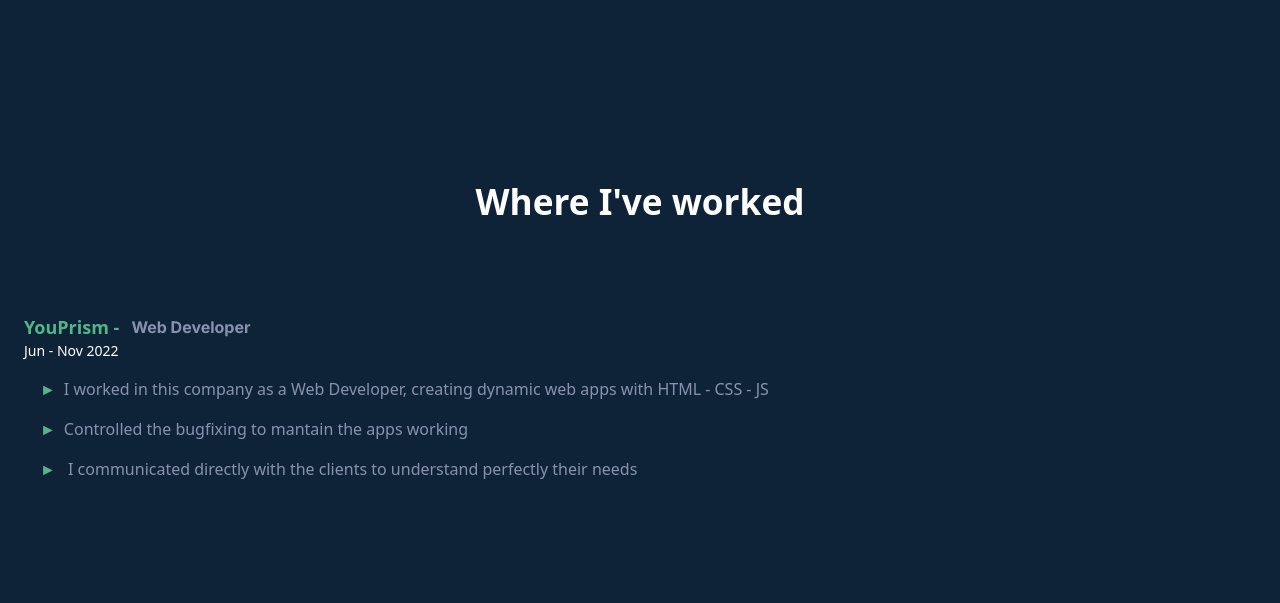
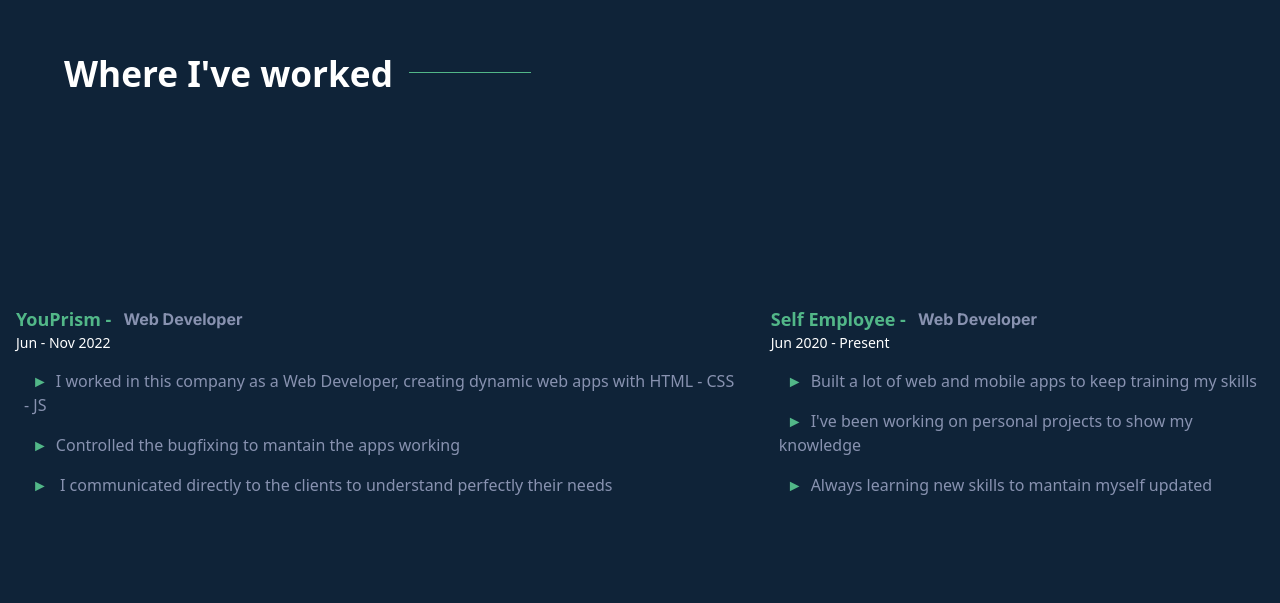
Before and after one commit to StefanoCutri/portfolio, a React (Create React App) app: page / in a window 1280 px wide. Shown: the part 2717-3320 px from the top of the page. Built offline with nearby package versions, Linux system fonts and the light colour scheme.

Commit message:
Starting contact forms

```diff
--- a/src/components/About.js
+++ b/src/components/About.js
@@ -16,7 +16,7 @@ export const About = () => {
               className="bg-[#52b788] h-1 ml-5"
               style={{
                 height: 0.5,
-                width: "40%",
+                width: "20%",
               }}
             ></div>
           </div>
--- a/src/components/Experience.js
+++ b/src/components/Experience.js
@@ -5,11 +5,18 @@ import { WorkCard } from "./WorkCard";
 export const Experience = () => {
   return (
     <div className="info-container mt-[10%]" id="experience">
-      <div className="pt-[20%]">
-        <div className="flex flex-row items-center justify-center mb-3">
+      <div className="pt-[20%] work">
+        <div className="flex flex-row items-center justify-start mb-3 pl-[5%] work-header">
           <h2 className="font-bold text-2xl">Where I've worked</h2>
+          <div
+              className="bg-[#52b788] h-1 ml-5"
+              style={{
+                height: 0.5,
+                width: "10%",
+              }}
+            ></div>
         </div>
-        <div className="mt-9 flex flex-col justify-around h-[80vh]">
+        <div className="mt-9 flex flex-col justify-evenly h-[80vh] works-container">
           {works.map((work) => (
             <WorkCard
               key={work.id}
--- a/src/components/Info.js
+++ b/src/components/Info.js
@@ -5,7 +5,7 @@ import "../styles/info.css";
 export const Info = () => {
   return (
     <div className="flex flex-1 flex-col info-container" id="#home">
-      <div className="flex flex-col justify-start items-start ml-[10%] mt-[25%] info">
+      <div className="flex flex-col justify-start items-start ml-[5%] mt-[25%] info">
         <h1>Hi, I'm</h1>
         <h1 className="text-white text-6xl py-3">Stefano Cutri.</h1>
         <h1 className="text-[#8892b0] text-6xl">A Frontend Developer.</h1>
--- a/src/components/Skills.js
+++ b/src/components/Skills.js
@@ -1,6 +1,6 @@
 import React from "react";
 import { ProjectCard } from "./ProjectCard";
-import projects from '../data/projects.json';
+import projects from "../data/projects.json";
 
 import "../styles/skills.css";
 
@@ -16,7 +16,7 @@ export const Skills = () => {
           <br />
         </p>
       </div>
-        <ul className="flex flex-row justify-evenly mt-3 ml-6 technologies">
+      <ul className="flex flex-row justify-start mt-3 ml-6 technologies">
         <li className="text-sm tech-item text-white"> React</li>
         <li className="text-sm tech-item text-white"> React Native</li>
         <li className="text-sm tech-item text-white"> JavaScript (ES6+)</li>
@@ -25,11 +25,15 @@ export const Skills = () => {
         <li className="text-sm tech-item text-white"> Redux</li>
       </ul>
       <div className="cards-container">
-      {
-        projects.map((project)=>(
-          <ProjectCard key={project.id} title={project.title} description={project.description} respository={project.repository} hosted={project.hosted} />
-        ))
-      }
+        {projects.map((project) => (
+          <ProjectCard
+            key={project.id}
+            title={project.title}
+            description={project.description}
+            respository={project.repository}
+            hosted={project.hosted}
+          />
+        ))}
       </div>
     </div>
   );
--- a/src/data/work.json
+++ b/src/data/work.json
@@ -7,7 +7,7 @@
         "description": [
             "I worked in this company as a Web Developer, creating dynamic web apps with HTML - CSS - JS",
             "Controlled the bugfixing to mantain the apps working",
-            " I communicated directly with the clients to understand perfectly their needs"
+            " I communicated directly to the clients to understand perfectly their needs"
         ]
 
     },
--- a/src/styles/work.css
+++ b/src/styles/work.css
@@ -5,9 +5,35 @@
   --text-white: #fff;
 }
 
-.work-item::before{
-    content: '\25ba';
+.work-item::before {
+  content: "\25ba";
   padding-left: 0.5em;
   padding-right: 0.5rem;
   color: var(--main-text-color);
 }
+
+@media (min-width: 768px) {
+  .work {
+    padding-top: 10%;
+  }
+
+  .work div {
+    margin: 0 !important;
+  }
+
+  .work-header {
+    /* justify-content: start;
+    padding-left: 10% !important; */
+  }
+
+  .work-header h2{
+    padding-right: 1rem;
+  }
+
+  .works-container {
+    flex-direction: row;
+    align-items: center;
+    margin: 0;
+    /* height: 50vh; */
+  }
+}
```
Lines whose indentation alone changed are shown as unchanged.
